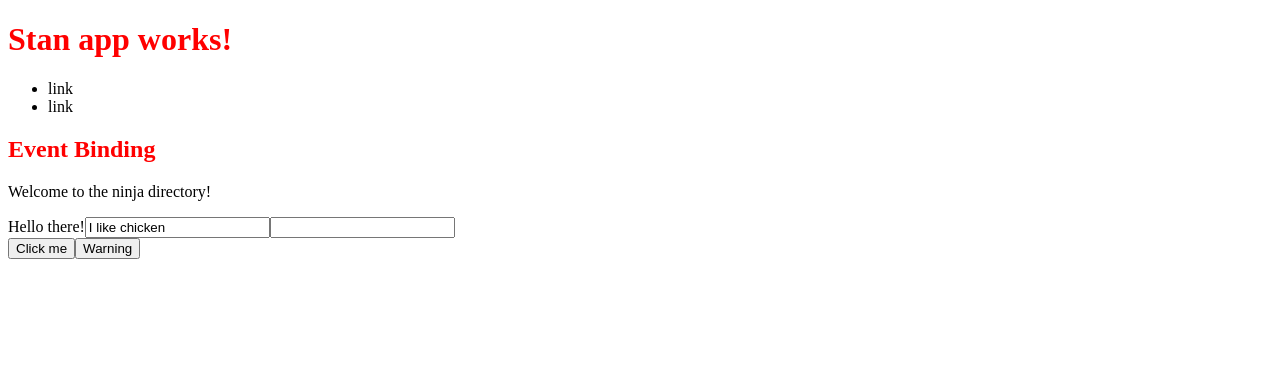
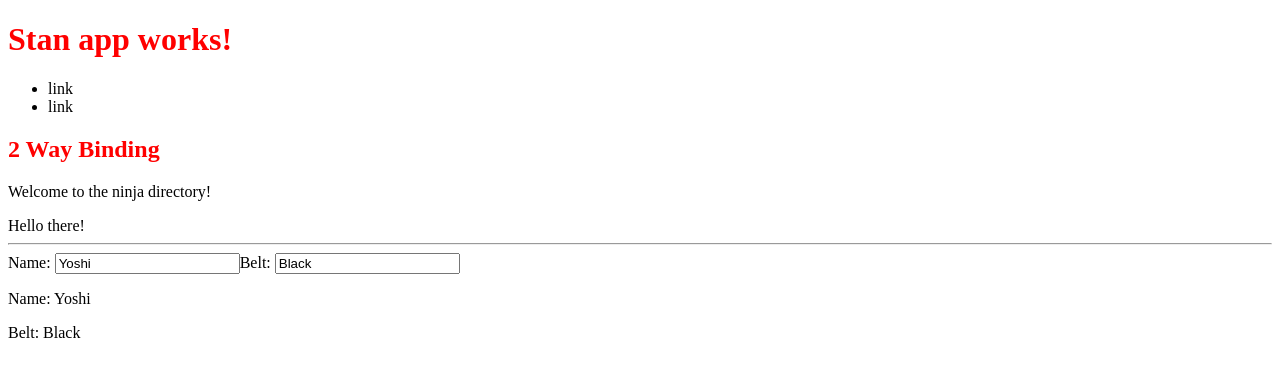
Before and after one commit to stanlouis/ninja-directory, an Angular app: page / in a window 1280 px wide. Shown: the top 376 px of the page. Built offline with nearby package versions, Linux system fonts and the light colour scheme.

Commit message:
2 Way Data Binding
[(ngModel)] allows us to bind data to a model back-and forth between the view/template and the component class.

```diff
--- a/src/app/home/home.component.html
+++ b/src/app/home/home.component.html
@@ -1,9 +1,9 @@
-<h1>Event Binding</h1>
+<h1>2 Way Binding</h1>
 <p>
   {{homeTitle}}
 </p>
-<ng-content></ng-content>
-<input [value]="myString">
-<input [required]="myBoolean" /><br>
-<button (click)="alertMe()">Click me</button>
-<button (click)="myAlert('Danger!')">Warning</button>
+<ng-content></ng-content><hr>
+<label for="name">Name: </label><input [(ngModel)]="ninja.name" />
+<label for="name">Belt: </label><input [(ngModel)]="ninja.belt" />
+<p>Name: {{ninja.name}}</p>
+<p>Belt: {{ninja.belt}}</p>
--- a/src/app/home/home.component.ts
+++ b/src/app/home/home.component.ts
@@ -8,17 +8,14 @@ import { Component, OnInit } from '@angular/core';
 })
 export class HomeComponent implements OnInit {
   homeTitle = 'Welcome to the ninja directory!';
-  myString = 'I like chicken';
-  myBoolean = true;
+  ninja = {
+    name: 'Yoshi',
+    belt: 'Black'
+  };
 
   constructor() { }
 
   ngOnInit() {
   }
-  alertMe() {
-    alert('I have been clicked!');
-  }
-  myAlert(val) {
-    alert(val);
-  }
+
 }
```
